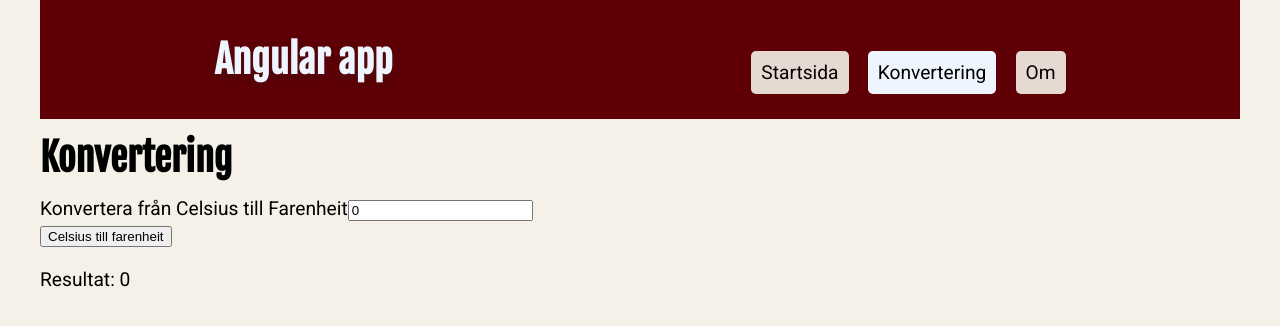
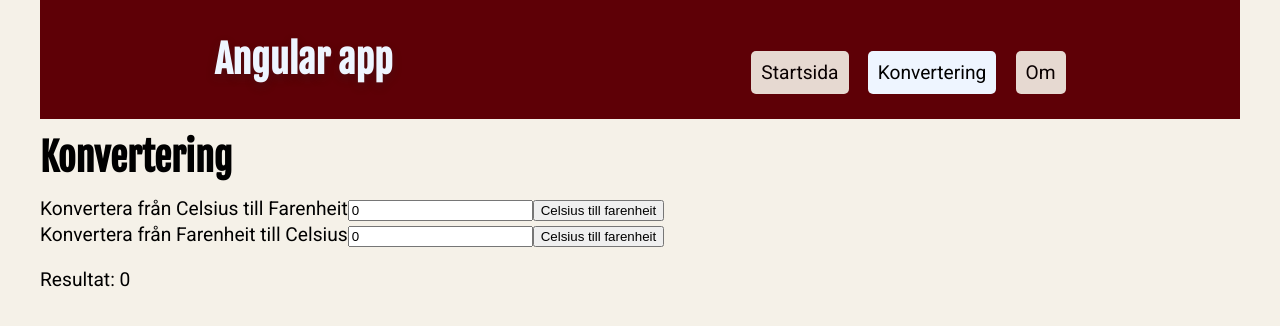
Before and after one commit to victoriah-svg/lab3Angular, an Angular app: page /convert in a window 1280 px wide. Shown: the top 326 px of the page. Built offline with nearby package versions, Linux system fonts and the light colour scheme.

Commit message:
lagt till metod för att konvertera från farenheit till celsius samt databinding för input och resultat

```diff
--- a/src/app/convert/convert.html
+++ b/src/app/convert/convert.html
@@ -1,12 +1,15 @@
 <h1>Konvertering</h1>
 <div id="inputDiv">
     <label for="inputC">Konvertera från Celsius till Farenheit</label>
-    <input type="number" id="inputC" [(ngModel)]="inputC"> <!--knyter till modell, får 2vägs databinding (importerat FormsModule i ts)-->
-
+    <input type="number" id="inputC" [(ngModel)]="inputC">
+    <!--knyter till modell, får 2vägs databinding (importerat FormsModule i ts)-->
+    <button (click)="farenheit()">Celsius till farenheit</button>
 </div>
 
 <div>
-    <button (click)="farenheit()">Celsius till farenheit</button>
+    <label for="inputF">Konvertera från Farenheit till Celsius</label>
+    <input type="number" id="inputF" [(ngModel)]="inputF">
+    <button (click)="celsius()">Celsius till farenheit</button>
 </div>
 
 <div>
--- a/src/app/convert/convert.ts
+++ b/src/app/convert/convert.ts
@@ -9,10 +9,15 @@
 })
 export class Convert {
   inputC: number = 0;
+  inputF: number = 0;
   result: number = 0;
 
   //Metoder:
   farenheit(): void{
     this.result = this.inputC * 9/5 + 32;
   }
+
+  celsius(): void {
+    this.result = (this.inputF - 32) / 1.8;
+  }
 }
```
